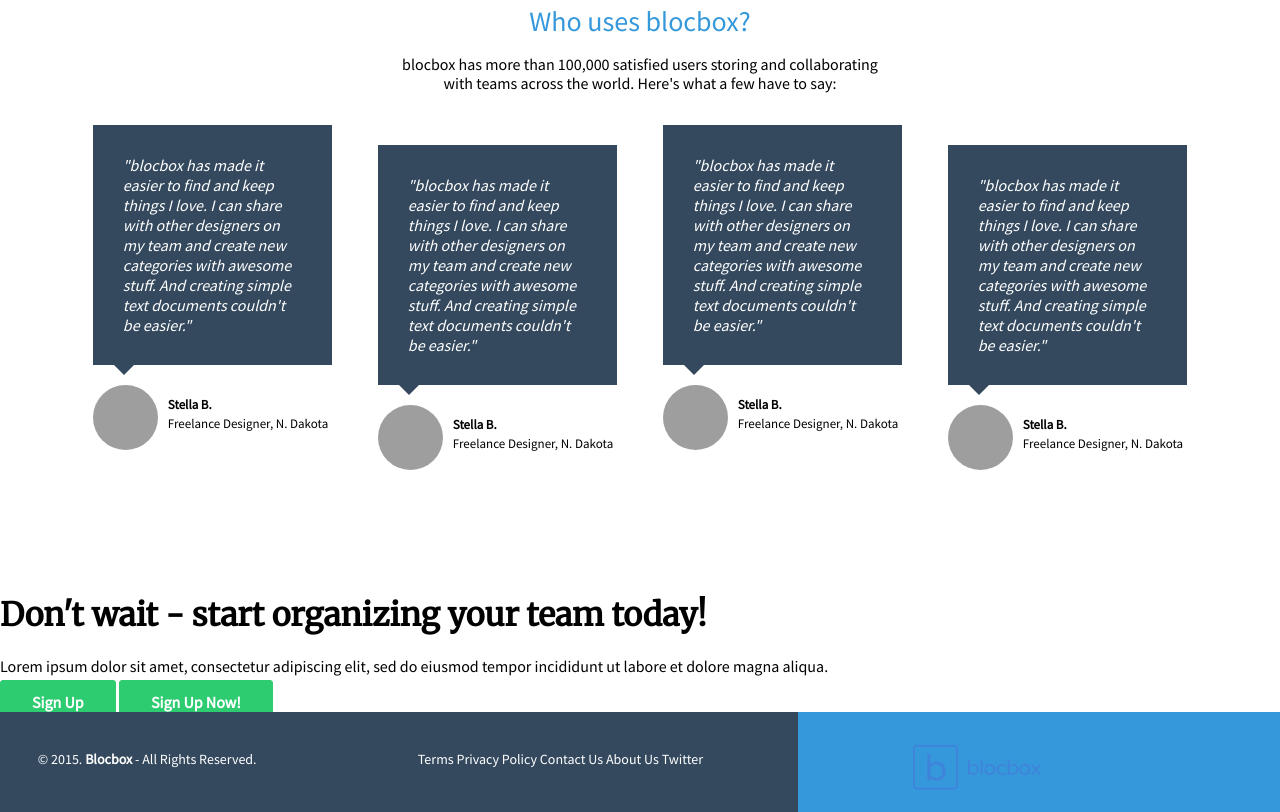
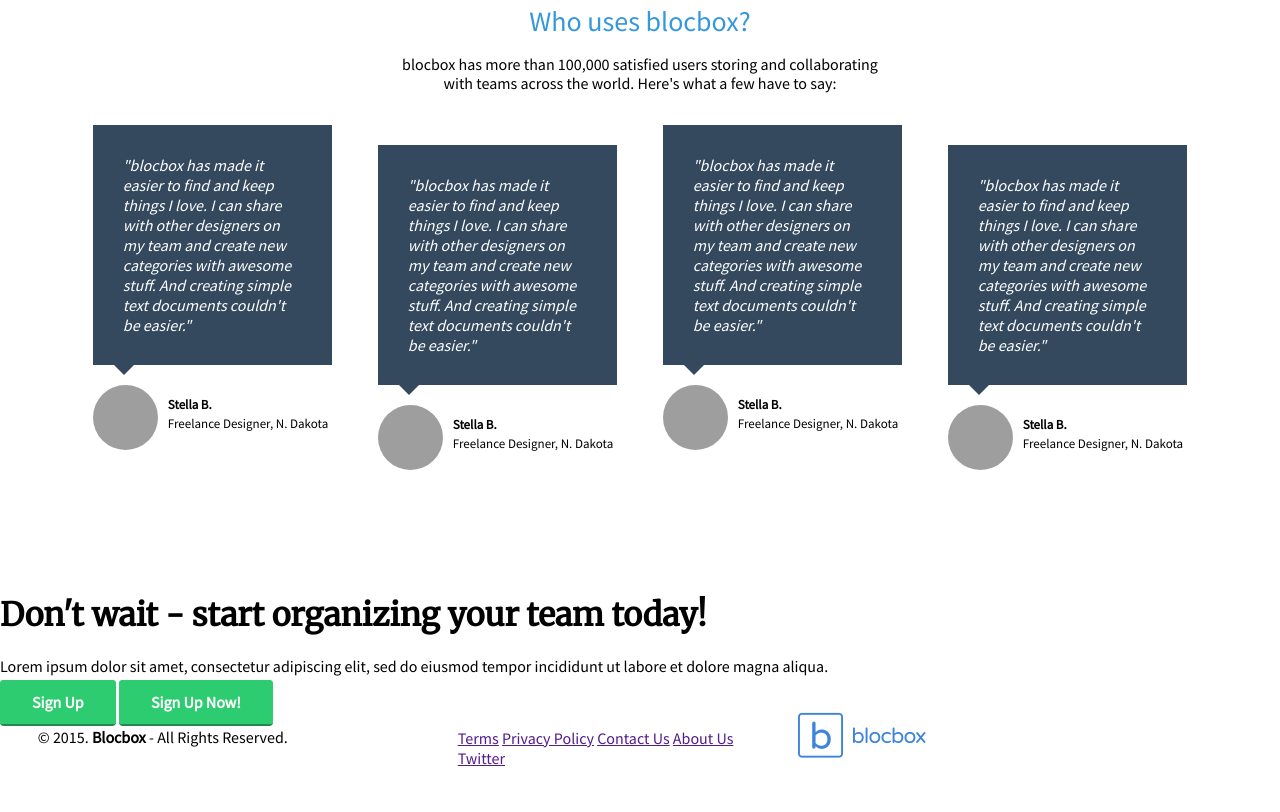
Before and after one commit to kylegorjanc/bloc, a plain HTML site: page Blocbox/dev/index.html in a window 1280 px wide. Shown: the part 2151-2963 px from the top of the page. Drawn offline with Linux system fonts and the light colour scheme; grey boxes are pictures that could not be loaded; files whose address does not match are found by name.

Commit message:
experiment

```diff
--- a/Blocbox/dev/css/style.css
+++ b/Blocbox/dev/css/style.css
@@ -317,66 +317,3 @@
   font-size: 13px;
   margin-top: 30px;
 }
-
-/* END TESTIMONIALS */
-/* FOOTER */
-
-footer {
-   background-color: #34495E;
-   background-image: linear-gradient(to top,
-      #3498DB 0%, #3498DB 50%, #34495E 50%, #34495E 100%);
-   color: #FFFFFF;
-   height: 150px;
-   position: relative;
-   overflow: hidden;
-   z-index: 0;
- }
-
- footer p, footer nav ul {
-   font-size:14px;
-   font-weight:100;
-   text-align: center;
-   margin: 10px auto 0;
- }
-
- footer nav ul li {
-   list-style-type: none;
-   display: inline;
- }
-
- footer nav ul li a {
-   color:#FFFFFF;
-   text-decoration: none;
- }
-
- footer .right-footer-block {
-   background-color: transparent;
- }
-
- footer .logo{
-   padding: 2.35em 0;
-   margin: 0 auto;
-   display: block;
- }
-
- @media (min-width: 992px){
-   footer{
-     background-color: #3498DB;
-     background-image: linear-gradient(to left,
-        #3498DB 0%, #3498DB 33.33337%, #34495E 33.33337%, #34495E 100%);
-     height: 100px;
-   }
-
-   footer p, footer nav ul{
-     padding: 2em 0;
-     text-align: left;
-   }
-
-   footer .right-footer-block {
-     background-color: #3498DB;
-   }
-
-   footer .logo{
-     padding: 2em 0 2em 1.5em;
-   }
- }
```
